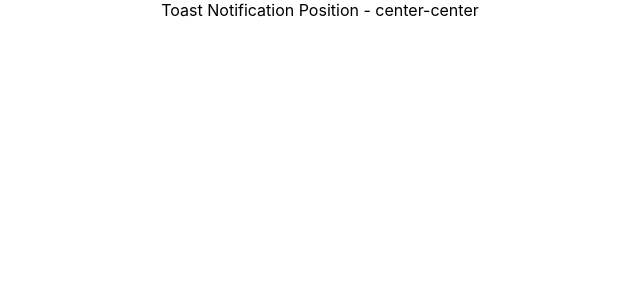
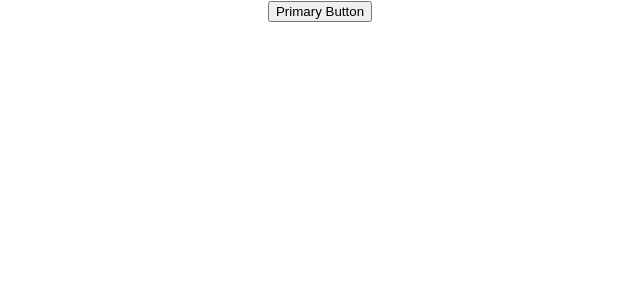
Before and after one commit to kashcodernyc/typescript-tutorial, a React (Create React App) app: page / in a window 1280 px wide. Shown: the top 300 px of the page, without its empty margins (320-960 px from the left). Built offline with nearby package versions, Linux system fonts and the light colour scheme.

Commit message:
feat(customprops): adding props from different component

```diff
--- a/src/App.tsx
+++ b/src/App.tsx
@@ -1,10 +1,12 @@
 import './App.css';
-import { Toast } from './components/templateliterals/Toast';
+import { CustomButton } from './components/html/Button'
 
 function App() {
   return (
     <div className="App">
-      <Toast position='center-center' />
+      <CustomButton variant='primary' onClick={() => console.log('Clicked')}>
+        Primary Button
+      </CustomButton>
     </div>
   );
 }
--- a/src/components/generics/List.tsx
+++ b/src/components/generics/List.tsx
@@ -10,7 +10,6 @@
             {items.map((item, index) => {
                 return(
                     <div key={item.id} onClick={() => onClick(item)}>
-                        {item}
                     </div>
                 )
             })}
--- /dev/null
+++ b/src/components/html/Button.tsx
@@ -0,0 +1,8 @@
+type ButtonProps = {
+    variant: 'primary' | 'secondary'
+    children: string
+} & Omit <React.ComponentProps<'button'>, 'children'>
+
+export const CustomButton = ({variant, children, ...rest}: ButtonProps) => {
+    return <button className={`class-with-${variant}`} {...rest}> {children} </button>
+}
--- a/src/components/templateliterals/Toast.tsx
+++ b/src/components/templateliterals/Toast.tsx
@@ -4,7 +4,6 @@
 type ToastProps = {
     position:
         Exclude<`${HorizontalPosition}-${VerticalPosition}`, 'center-center'>
-        'center'
 }
 
 export const Toast = ({ position }: ToastProps) => {
```
Also changed, not shown: src/components/html/CustomComponent.tsx (added, +10 -0 lines), src/components/html/Input.tsx (added, +7 -0 lines).
